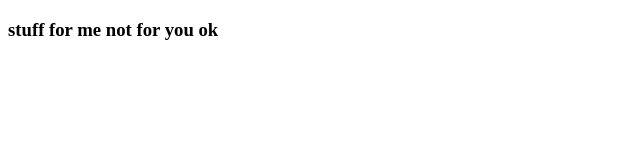
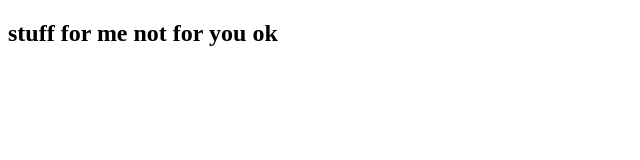
Before and after one commit to SimplyRekt/SimplyRekt.github.io, a plain HTML site: page public/index.html in a window 1280 px wide. Shown: the whole page, without its empty margins (0-640 px from the left). Drawn offline with Linux system fonts and the light colour scheme.

Commit message:
index and public folder

```diff
--- a/public/index.html
+++ b/public/index.html
@@ -7,6 +7,6 @@
 		<title>SimplyRekt</title>
 	</head>
 	<body>
-		<h3>stuff for me not for you ok</h3>
+		<h2>stuff for me not for you ok</h2>
 	</body>
 </html>
```
